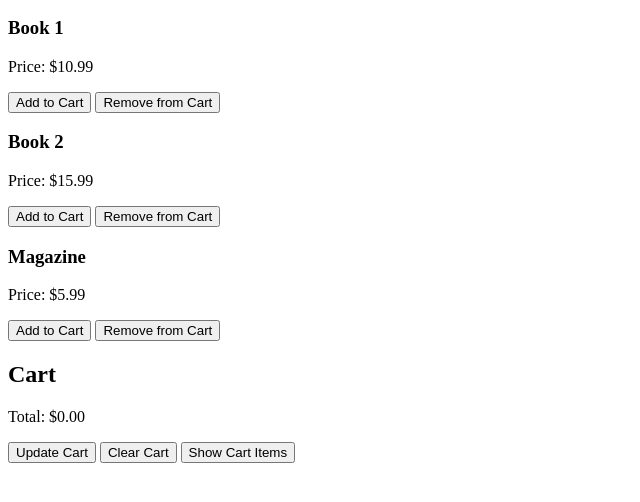
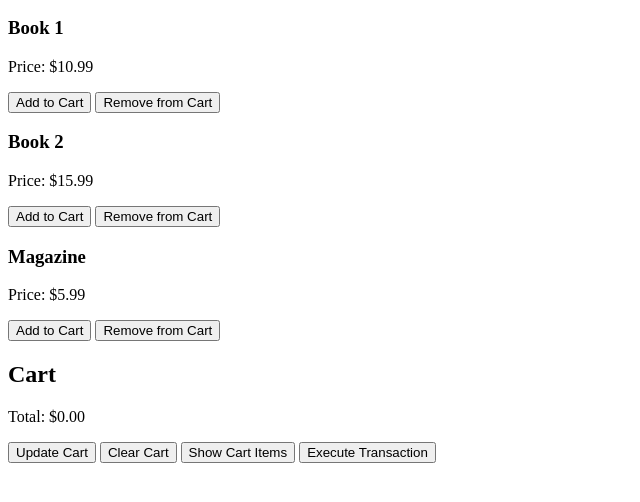
Before and after one commit to Chardonneaur/website, a plain HTML site: page matomo/ecommerce/cart-update/index.html in a window 1280 px wide. Shown: the part 110-612 px from the top of the page, without its empty margins (0-640 px from the left). Drawn offline with Linux system fonts and the light colour scheme.

Commit message:
Update index.html

```diff
--- a/matomo/ecommerce/cart-update/index.html
+++ b/matomo/ecommerce/cart-update/index.html
@@ -52,6 +52,7 @@
         <button onclick="updateCart()">Update Cart</button>
         <button onclick="clearCart()">Clear Cart</button>
         <button onclick="showCartItems()">Show Cart Items</button>
+        <button onclick="executeTransaction()">Execute Transaction</button>
     </div>
 
     <script>
@@ -109,6 +110,19 @@
             console.log(items);
             alert(JSON.stringify(items, null, 2));
         }
+
+        function executeTransaction() {
+            const orderId = "ORDER" + new Date().getTime();
+            _paq.push(['trackEcommerceOrder',
+                orderId, // (Required) orderId
+                total, // (Required) grandTotal (revenue)
+                total, // (Optional) subTotal
+                0, // (optional) tax
+                0, // (optional) shipping
+                false // (optional) discount
+            ]);
+            alert("Transaction executed with Order ID: " + orderId + " and Total: $" + total.toFixed(2));
+        }
     </script>
 </body>
 </html>
```
